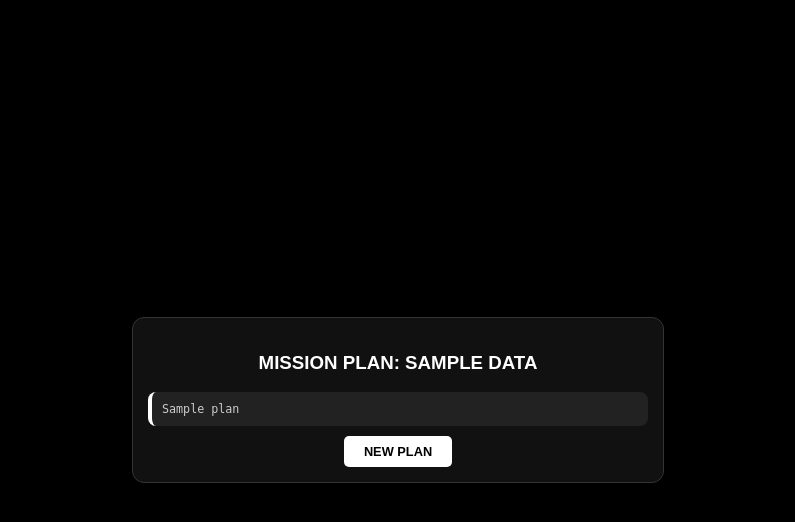
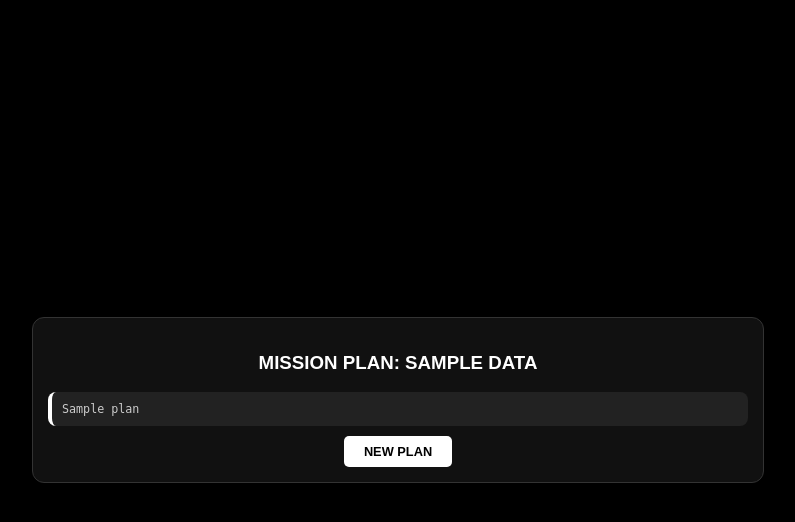
Before and after one commit to jhajhariaanandi100-100/GrowIQ, a Flask app: template templates/plan.html in a window 1280 px wide. Shown: the top 522 px of the page, without its empty margins (242-1037 px from the left). Run offline with Flask 3, Linux system fonts and the light colour scheme; the template is opened without the code that fills it: most values are stand-ins (such as "Sample title", 1, 10 or a date in 2020).

Commit message:
fix plan paage size

```diff
--- a/templates/plan.html
+++ b/templates/plan.html
@@ -4,11 +4,11 @@
     <title>GrowIQ Plan</title>
     <style>
         body { background: #000; color: #fff; font-family: sans-serif; display: flex; justify-content: center; align-items: center; height: 100vh; margin: 0; overflow: hidden; }
-        .plan-box { width: 90%; max-width: 500px; background: #111; border: 1px solid #333; padding: 15px; border-radius: 12px; text-align: center; }
+        .plan-box { width: 90%; max-width: 700px; background: #111; border: 1px solid #333; padding: 15px; border-radius: 12px; text-align: center; }
         /* This fixes the scroll issue */
         .ai-content {
             background: #222; padding: 10px; border-radius: 8px; margin: 10px 0;
-            max-height: 250px; overflow-y: auto; text-align: left; border-left: 4px solid #fff;
+            max-height: 500px; overflow-y: auto; text-align: left; border-left: 4px solid #fff;
         }
         pre { white-space: pre-wrap; font-size: 0.9em; color: #ccc; margin: 0; }
         .btn { display: inline-block; padding: 8px 20px; background: #fff; color: #000; text-decoration: none; border-radius: 5px; font-weight: bold; font-size: 0.8em; }
```
